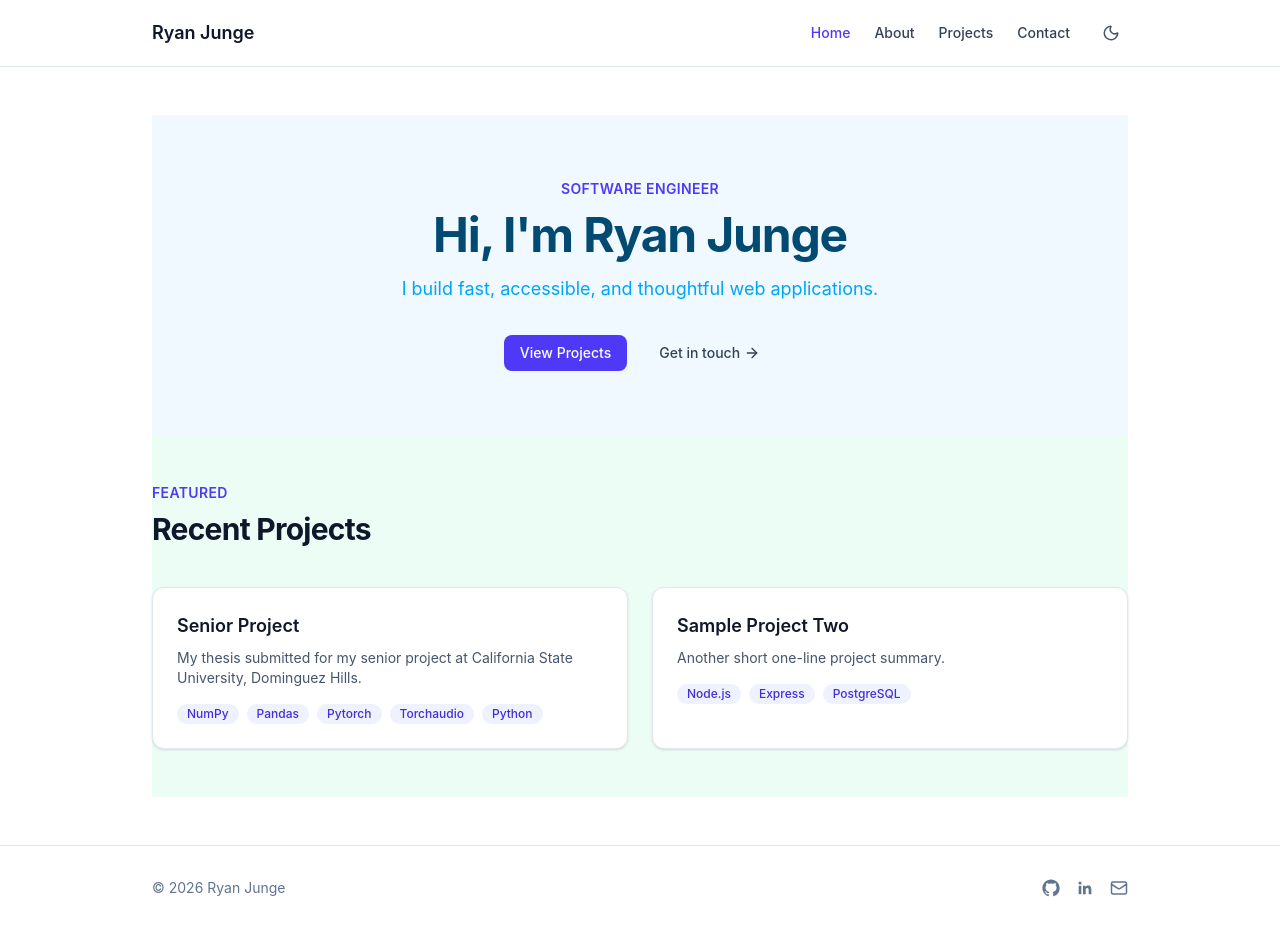
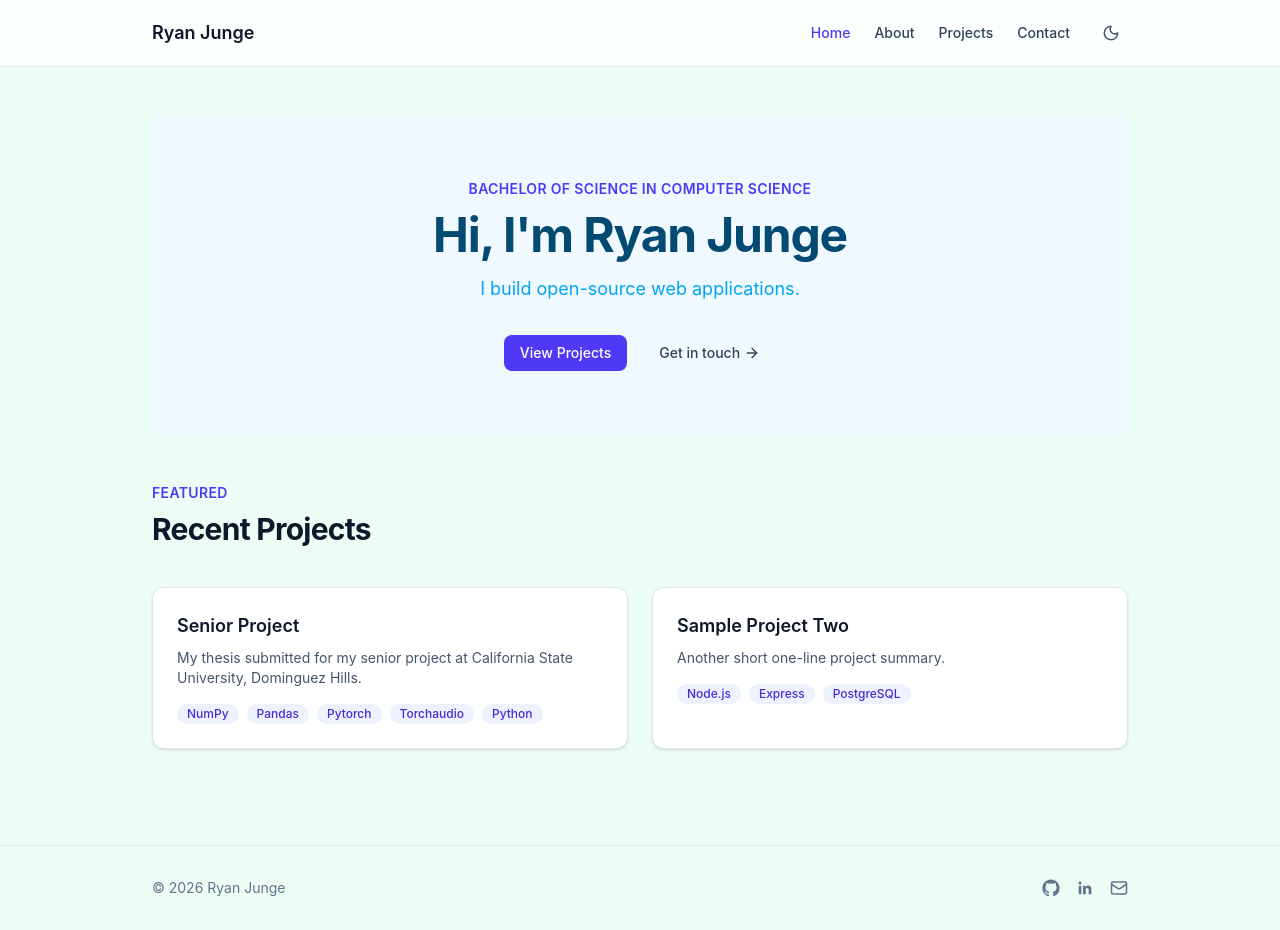
Before and after one commit to Ryguy1995/ryanjunge.dev, a React (Vite) app: page / in a window 1280 px wide. Built offline with nearby package versions, Linux system fonts and the light colour scheme.

Commit message:
Updated siteConfig.tsx, Layout.tsx, Home.tsx
Updated bio in siteConfig.tsx
Updated styling in Layout.tsx and Home.tsx

```diff
--- a/src/components/Layout.tsx
+++ b/src/components/Layout.tsx
@@ -4,7 +4,7 @@ import { Footer } from './Footer'
 
 export function Layout() {
   return (
-    <div className="flex min-h-screen flex-col">
+    <div className="flex min-h-screen flex-col bg-emerald-50 dark:bg-gray-500">
       <Navbar />
       <main className="mx-auto w-full max-w-5xl flex-1 px-6 py-12">
         <Outlet />
--- a/src/data/siteConfig.ts
+++ b/src/data/siteConfig.ts
@@ -1,7 +1,7 @@
 export const siteConfig = {
   name: 'Ryan Junge',
-  role: 'Software Engineer',
-  tagline: 'I build fast, accessible, and thoughtful web applications.',
+  role: 'Bachelor of Science in Computer Science',
+  tagline: 'I build open-source web applications.',
   email: 'contact@ryanjunge.dev',
   social: {
     github: 'https://github.com/Ryguy1995',
--- a/src/pages/Home.tsx
+++ b/src/pages/Home.tsx
@@ -12,7 +12,7 @@ export function Home() {
   const featured = projects.filter((p) => p.featured)
 
   return (
-    <div className = "bg-emerald-50 dark:bg-gray-500">
+    <div>
       <motion.section
         initial={{ opacity: 0, y: 12 }}
         animate={{ opacity: 1, y: 0 }}
```
